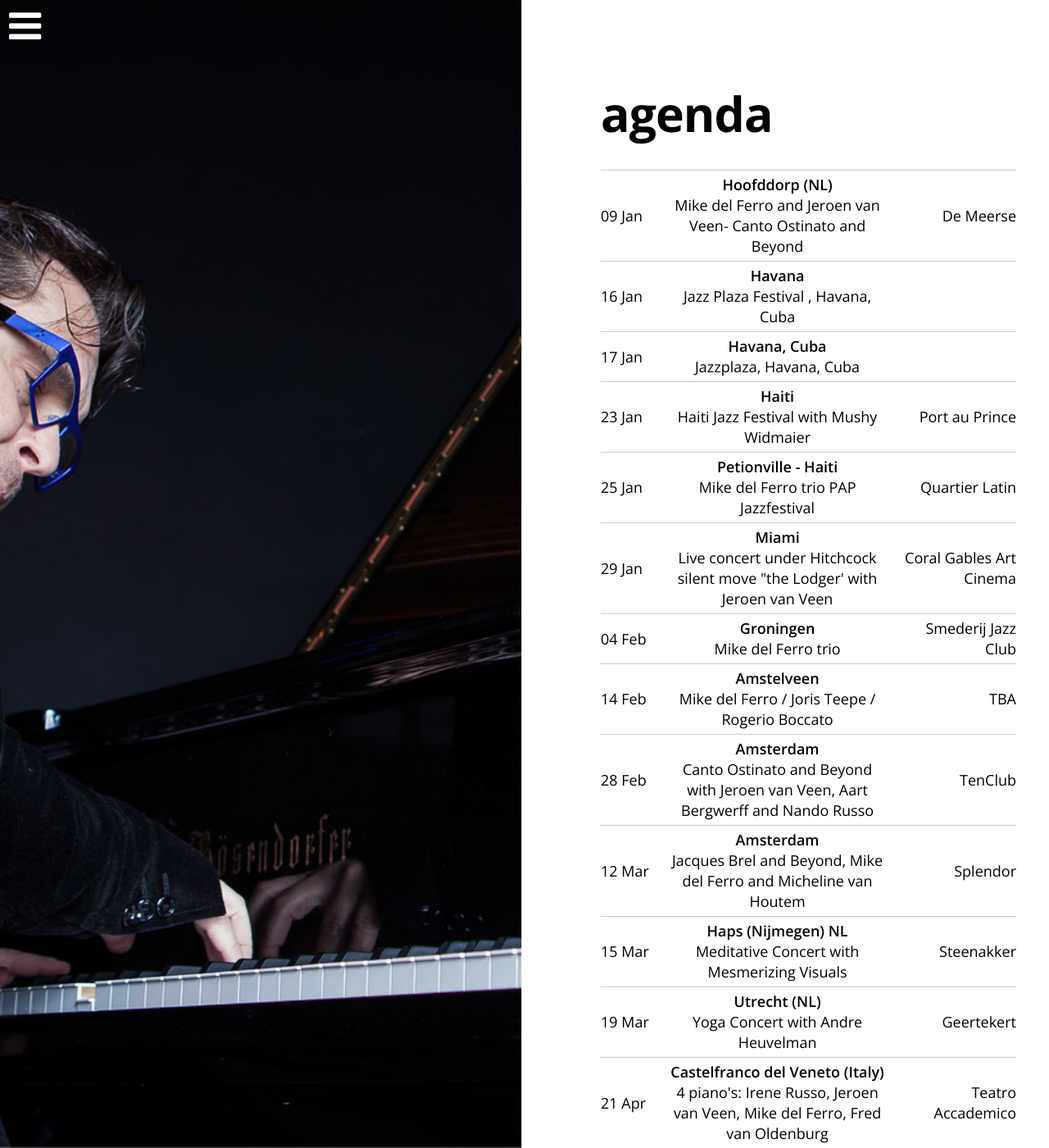
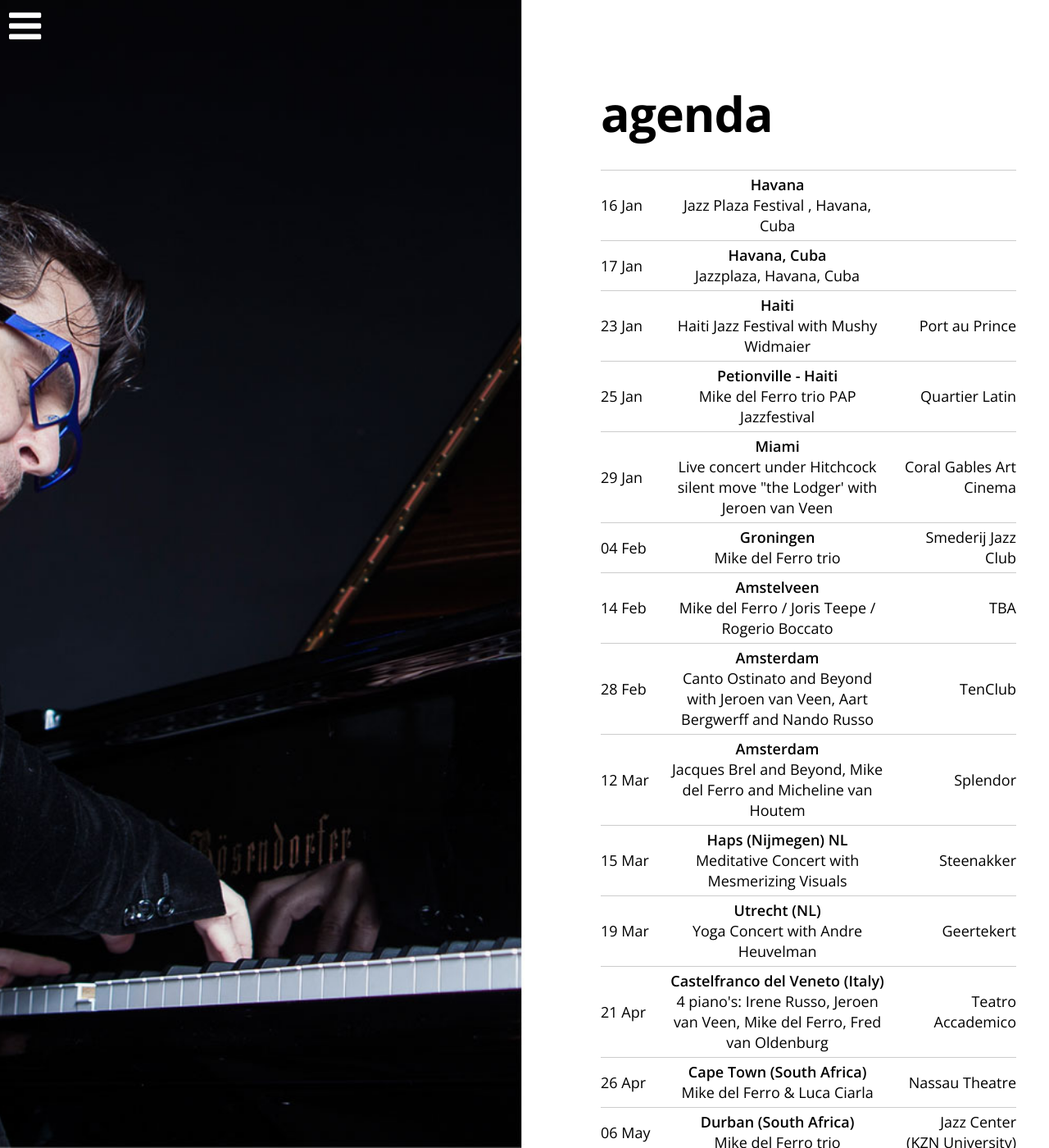
Before and after one commit to mikedelferro/website, a Jekyll site: the page built from agenda.html, in a window 1280 px wide and 1400 px high. Shown: the whole window at 82% size. Built offline with Jekyll 4.4.1, drawn with Linux system fonts in a browser that asks for light colours; nearby versions of some CDN libraries; some of the changed text lies outside the part shown.

Commit message:
Updated '_data/gigs.yml' via CloudCannon

```diff
--- a/_data/gigs.yml
+++ b/_data/gigs.yml
@@ -34,11 +34,11 @@
     location: Smederij Jazz Club
     venue: Groningen
     url:
-  - title: Mike del Ferro and Jeroen van Veen- Canto Ostinato and Beyond
-    date: 2020-01-09 20:00:00
-    location: De Meerse
-    venue: Hoofddorp (NL)
-    url: 'https://www.demeerse.nl/'
+  - title: Mike del Ferro and Luca Ciarla
+    date: 2020-06-27 20:00:00
+    location: TBA
+    venue: Rome (Italy)
+    url:
   - title: >-
       Canto Ostinato and Beyond with Jeroen van Veen, Aart Bergwerff and Nando
       Russo
```
